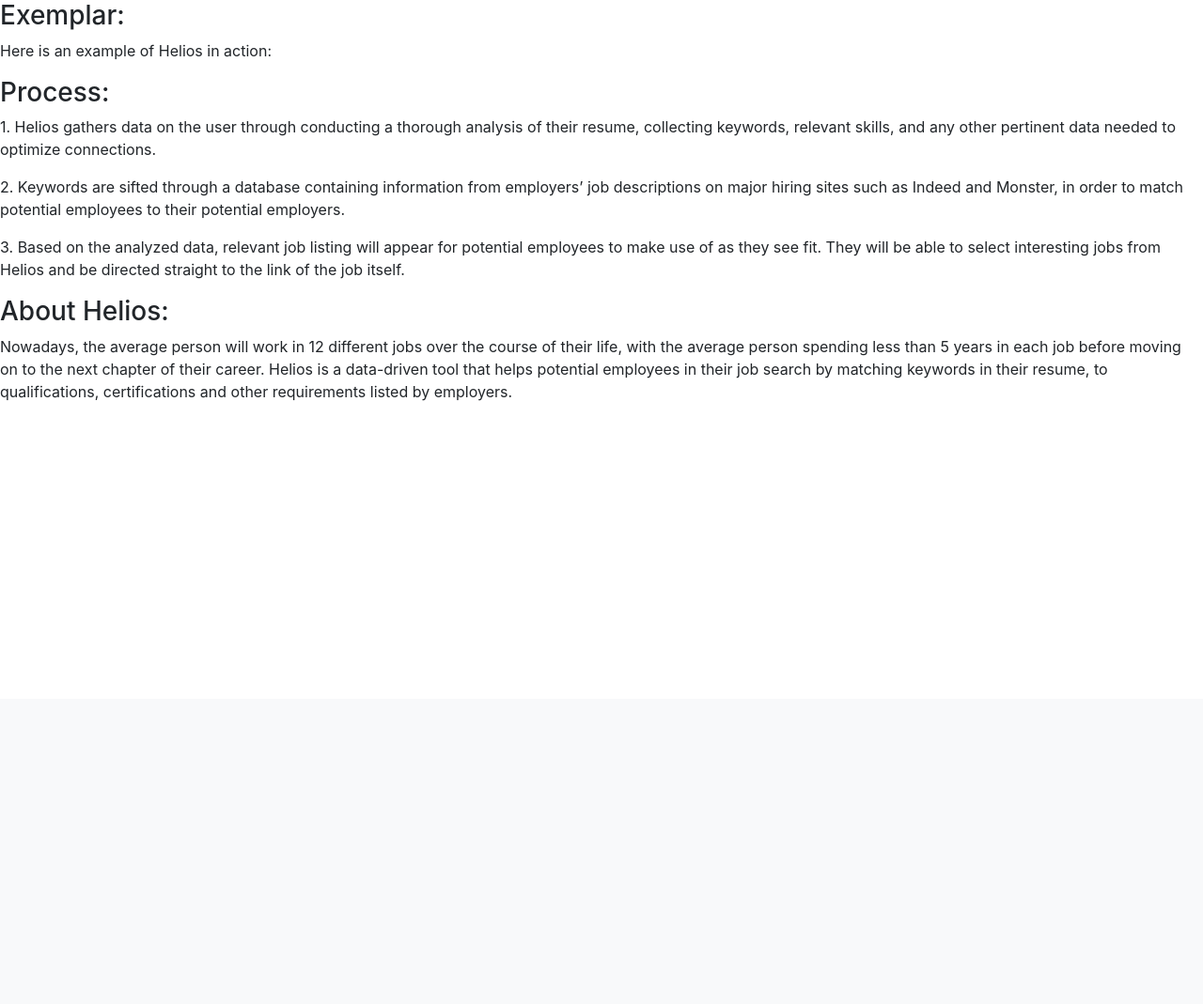
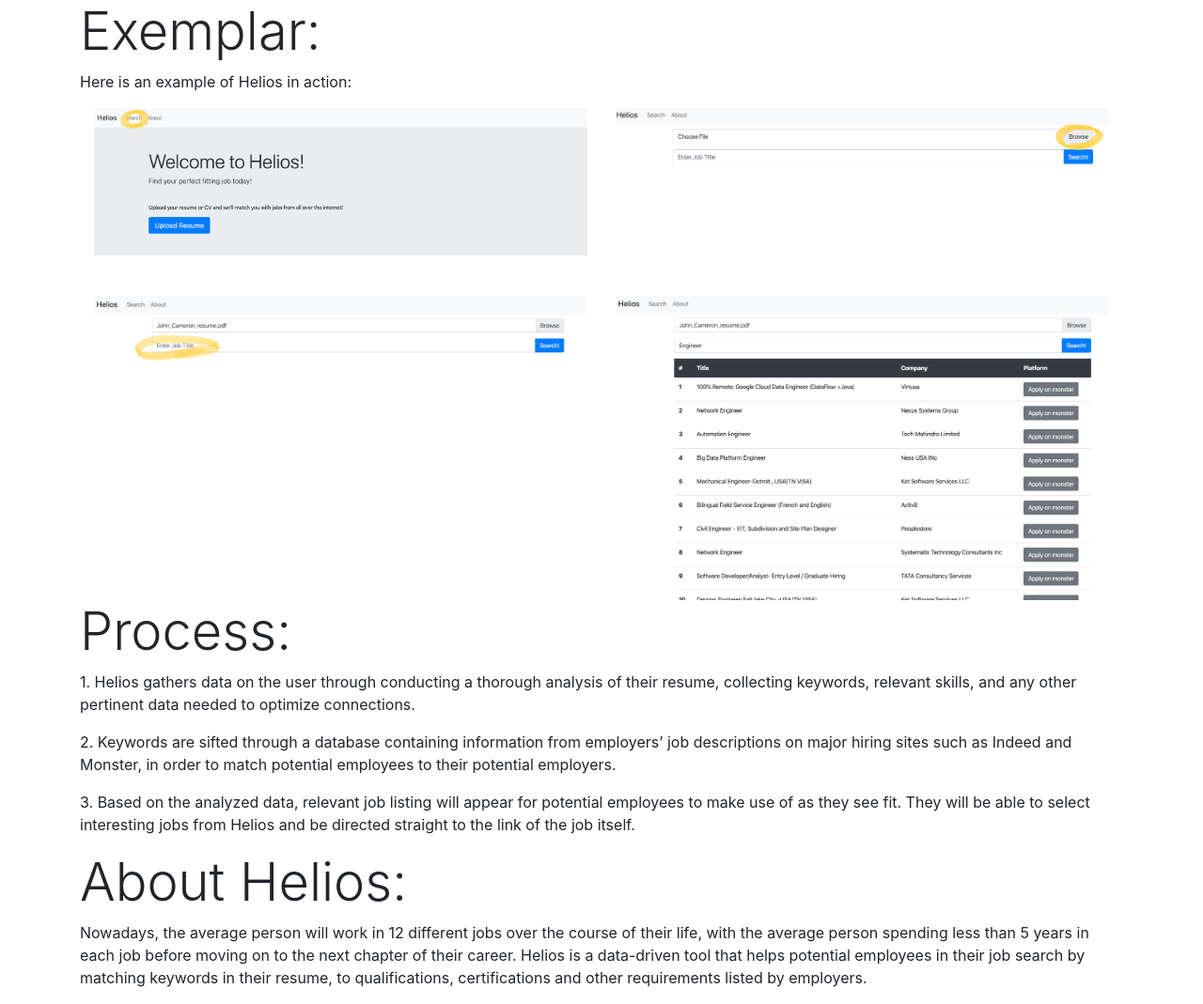
Before and after one commit to wirooo/Helios, a Flask app: page /about in a window 1280 px wide. Shown: the part 56-1125 px from the top of the page at 94% size. Before the commit the page ends 483 px from the top, so only its background shows below. Run offline with Flask 2, Linux system fonts and the light colour scheme; some libraries are stand-ins or nearby versions.

Commit message:
finishing up

```diff
--- a/templates/about.html
+++ b/templates/about.html
@@ -8,11 +8,35 @@
 
 {% block content %}
 
-<h3> Exemplar:</h3>
+<div class="container">
+    <h3 class="display-4">Exemplar:</h3>
 
     <p> Here is an example of Helios in action:</p>
+    <div class="container">
+        <div class="row">
+            <div class="col-6">
+                <img src="static/images/exemplar1.png" alt="exemplar1" class="img-fluid">
+            </div>
 
-<h3> Process:</h3>
+            <div class="col-6">
+                <img src="static/images/exemplar2.png" alt="exemplar2" class="img-fluid">
+            </div>
+
+        </div>
+        <div class="row">
+            <div class="col-6">
+                <img src="static/images/exemplar3.png" alt="exemplar3" class="img-fluid">
+            </div>
+
+            <div class="col-6">
+                <img src="static/images/exemplar4.png" alt="exemplar4" class="img-fluid">
+            </div>
+
+        </div>
+    </div>
+
+
+    <h3 class="display-4"> Process:</h3>
 
     <p> 1. Helios gathers data on the user through conducting a thorough analysis of their resume, collecting keywords, relevant skills, and any other pertinent data needed to optimize connections.</p>
 
@@ -20,10 +44,11 @@
 
     <p> 3. Based on the analyzed data, relevant job listing will appear for potential employees to make use of as they see fit. They will be able to select interesting jobs from Helios and be directed straight to the link of the job itself.</p>
 
-<h3> About Helios:</h3>
+    <h3 class="display-4"> About Helios:</h3>
 
     <p> Nowadays, the average person will work in 12 different jobs over the course of their life, with the average person spending less than 5 years in each job before moving on to the next chapter of their career.
 
     Helios is a data-driven tool that helps potential employees in their job search by matching keywords in their resume, to qualifications, certifications and other requirements listed by employers.
         </p>
+</div>
 {% endblock %}
--- a/templates/base.html
+++ b/templates/base.html
@@ -25,7 +25,12 @@
     <!-- Top Navigation Bar -->
     <nav class="navbar navbar-expand-lg navbar-light bg-light">
         <!-- Top Left Corner Brand -->
-        <a class="navbar-brand" href="/">Helios</a>
+        <a class="navbar-brand" href="/">
+            <!-- <div class="container">
+                <img src="static/images/helios_small_logo.png" class="img-fluid" style="height: 5px;">
+            </div> -->
+            Helios
+        </a>
         <button class="navbar-toggler" type="button" data-toggle="collapse" data-target="#navbarSupportedContent" aria-controls="navbarSupportedContent" aria-expanded="false" aria-label="Toggle navigation">
             <span class="navbar-toggler-icon"></span>
         </button>
```
Also changed, not shown: WebScraper.py (+8 -5 lines), static/images/helios_full_logo.png (added), static/images/helios_small_logo.png (added). Lines whose indentation alone changed are shown as unchanged.
